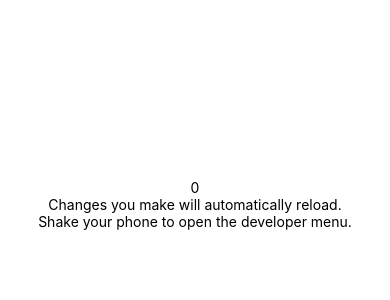
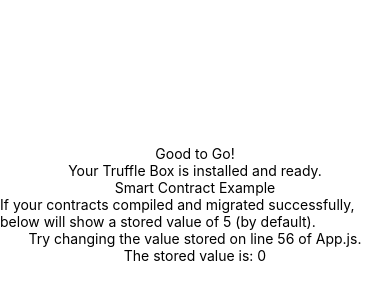
Before and after one commit to truffle-box/react-native-box, a React Native app: screen / in a window 390 px wide. Shown: the part 218-518 px from the top of the page. Built offline with nearby package versions, Linux system fonts and the light colour scheme; what web3 would draw is missing.

Commit message:
Fixed the text

```diff
--- a/App.js
+++ b/App.js
@@ -67,9 +67,12 @@ export default class App extends React.Component {
   render() {
     return (
       <View style={styles.container}>
-        <Text>{this.state.storageValue}</Text>
-        <Text>Changes you make will automatically reload.</Text>
-        <Text>Shake your phone to open the developer menu.</Text>
+        <Text>Good to Go!</Text>
+        <Text>Your Truffle Box is installed and ready.</Text>
+        <Text>Smart Contract Example</Text>
+        <Text>If your contracts compiled and migrated successfully, below will show a stored value of 5 (by default).</Text>
+        <Text>Try changing the value stored on line 56 of App.js.</Text>
+        <Text>The stored value is: {this.state.storageValue}</Text>
       </View>
     );
   }
```
